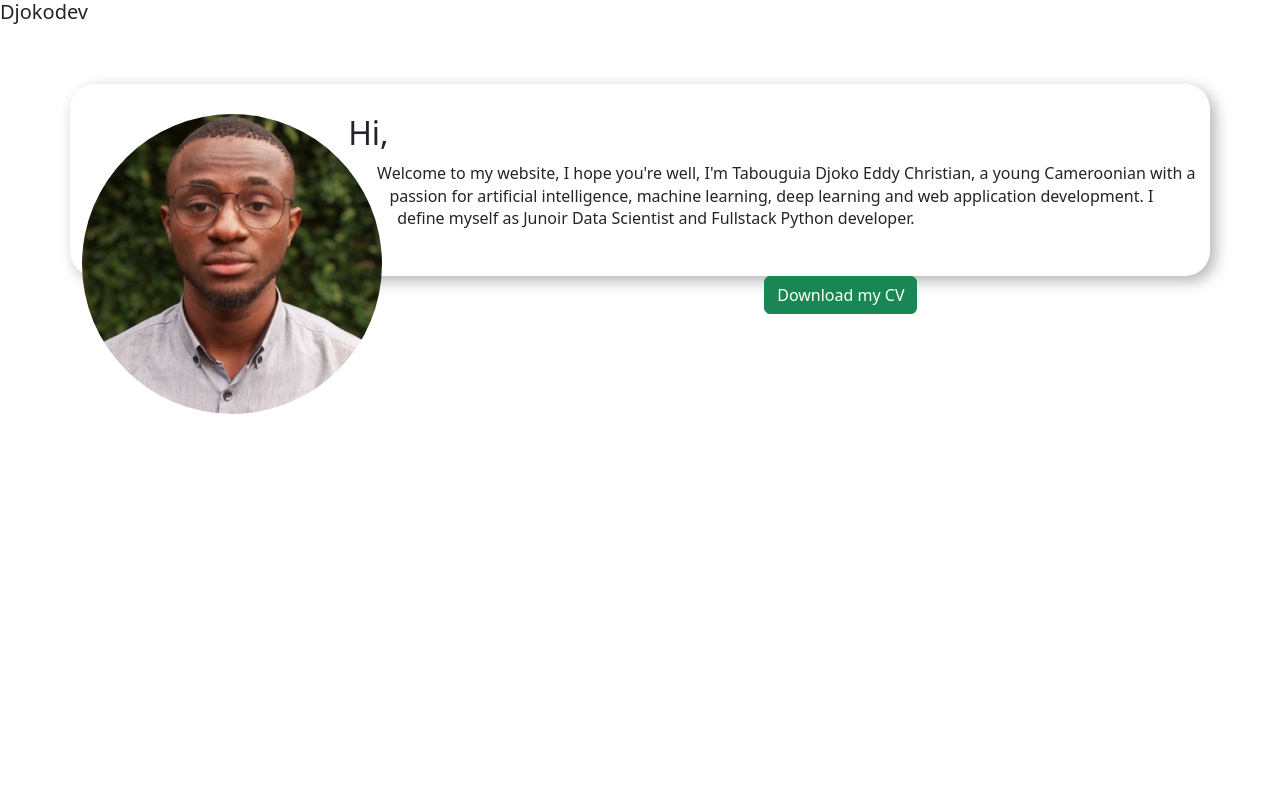
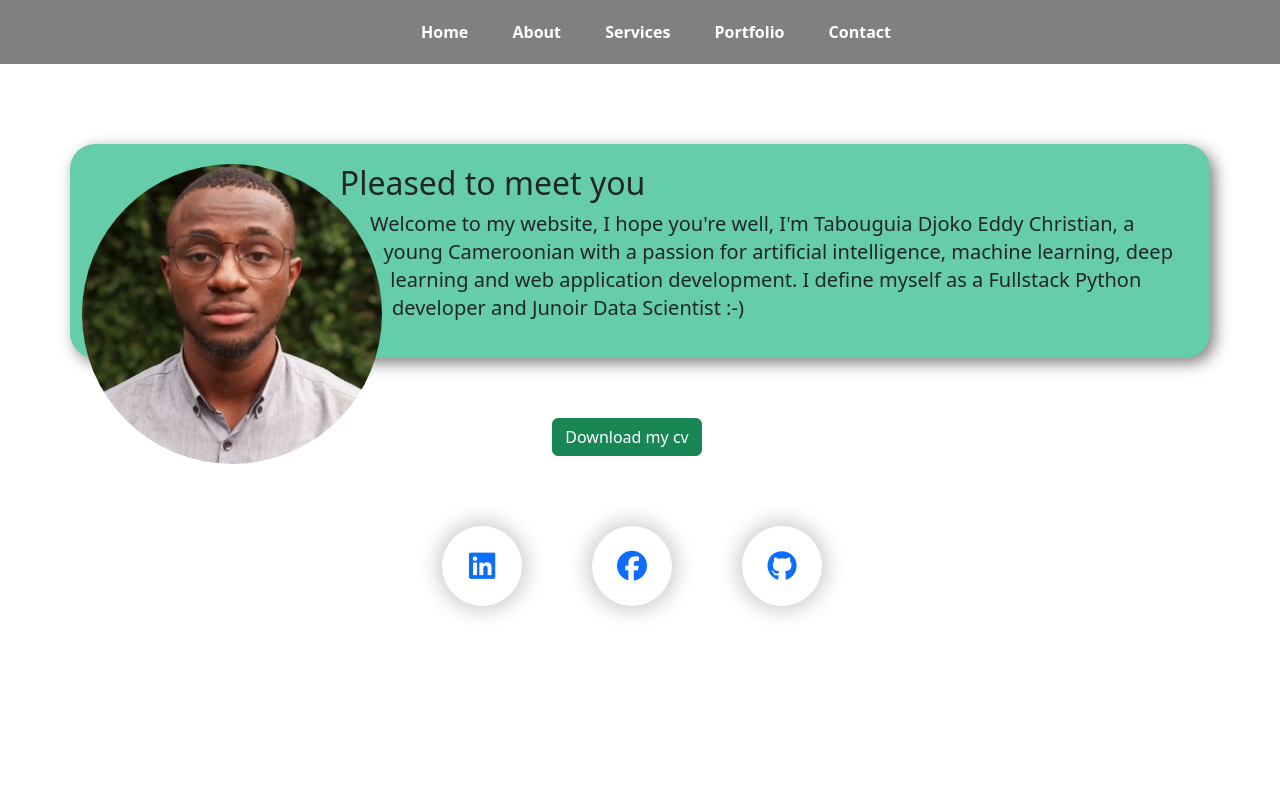
Before and after one commit to djokodev/my_website, a Django app: page / in a window 1280 px wide. Run offline with Django 4.2, Linux system fonts and the light colour scheme; some libraries are stand-ins or nearby versions.

Commit message:
premiere version du homepage termine, barre de navigation = ok

```diff
--- a/My_Digital_Site/settings.py
+++ b/My_Digital_Site/settings.py
@@ -14,7 +14,6 @@ from pathlib import Path
 
 # Build paths inside the project like this: BASE_DIR / 'subdir'.
 BASE_DIR = Path(__file__).resolve().parent.parent
-
 
 # Quick-start development settings - unsuitable for production
 # See https://docs.djangoproject.com/en/4.2/howto/deployment/checklist/
@@ -55,7 +54,7 @@ ROOT_URLCONF = "My_Digital_Site.urls"
 TEMPLATES = [
     {
         "BACKEND": "django.template.backends.django.DjangoTemplates",
-        "DIRS": [],
+        "DIRS": [BASE_DIR / "templates"],
         "APP_DIRS": True,
         "OPTIONS": {
             "context_processors": [
--- a/my_site/static/my_site/home.css
+++ b/my_site/static/my_site/home.css
@@ -1,7 +1,7 @@
+
 .buton-download{
-    text-align: center;
+    margin-top: 60px;
 }
-
 
 img {
     width: 300px;
@@ -10,7 +10,7 @@ img {
     border-radius: 50%;
     float: left;
     shape-outside: margin-box;
-    margin: 0 20px 5px 0;
+    margin: 0 10px 5px 0;
 }
 /*
 .container::after {
@@ -21,18 +21,86 @@ img {
 */
 
 .container {
-    max-width: 600px;
+    max-width: 500px;
     margin: 0 auto;
-    padding: 30px;
+    padding: 20px;
     border-radius: 25px;
-    box-shadow: 5px 5px 15px rgba(0,0,0,0.3);
-    margin-top: 60px;
+    box-shadow: 5px 5px 15px rgba(0,0,0,0.5);
+    margin-top: 80px;
+    background-color: #66CDAA;
 }
 
+
+
 .container p {
+    font-size: 20px;
     line-height: 1.4;
 }
 
-.container h2 {
-    margin-bottom: 10px;
+.buton-download .btn:hover{
+    color: #87CEFA;
 }
+
+.body-container {
+    height: 100%;
+}
+
+.body-container .buton-download{
+    position: relative;
+}
+
+.body-container .buton-download .btn{
+    margin-left: 200px;
+}
+
+.social-links {
+    display: flex;
+
+}
+
+.social-links a{
+    width: 80px;
+    height: 80px;
+    text-align: center;
+    text-decoration: none;
+    color: #00;
+    box-shadow: 0 0 20px 5px rgba(0,0,0,0.2);
+    margin: 0px 20px;
+    border-radius: 50%;
+    margin-top: 70px;
+    margin-left: 50px;
+    position: relative;
+    overflow: hidden;
+    transition: transform 0.5s;
+}
+
+.social-links a .fa-brands{
+    font-size: 30px;
+    line-height: 80px;
+    position: relative;
+    z-index: 10;
+    transition: color 0.5s;
+}
+
+.social-links a::after{
+    content: '';
+    width: 100%;
+    height: 100%;
+    top: -90px;
+    left: 0;
+    background: linear-gradient(-45deg, #00FF00, #8a2be2);
+    position: absolute;
+    transition: 0.5s;
+}
+
+.social-links a:hover::after{
+    top: 0;
+}
+
+.social-links a:hover .fa-brands{
+    color: #fff;
+}
+
+.social-links a:hover{
+    transform: translateY(-15px);
+}
--- /dev/null
+++ b/my_site/static/my_site/navbar.css
@@ -0,0 +1,23 @@
+
+nav {
+    background-color: #808080;
+    text-align: center;
+    align-items: center;
+    justify-content: space-between;
+}
+
+nav ul li{
+    display: inline-block;
+    padding: 20px 20px;
+}
+
+nav ul li a{
+    color: white;
+    text-decoration: none;
+    font-weight: bold;
+}
+
+nav ul li a:hover{
+    color: #66CDAA;
+    transition: .3s;
+}
--- /dev/null
+++ b/my_site/templates/about.html
@@ -0,0 +1,6 @@
+{% extends 'base.html' %}
+
+
+    {% block content %}
+        <h1>About Me</h1>
+    {% endblock %}
--- /dev/null
+++ b/my_site/templates/contact.html
@@ -0,0 +1,6 @@
+{% extends 'base.html' %}
+
+
+    {% block content %}
+        <h1>Contact</h1>
+    {% endblock %}
--- a/my_site/templates/home.html
+++ b/my_site/templates/home.html
@@ -1,4 +1,8 @@
+{% extends 'base.html' %}
 {% load static %}
+
+{% block content %}
+
 <!DOCTYPE html>
 <html lang="fr">
 <head>
@@ -6,20 +10,29 @@
     <title>Home page</title>
     <link href="{% static 'my_site/home.css' %}" rel="stylesheet" type="text/css">
     <link href="https://cdn.jsdelivr.net/npm/bootstrap@5.3.0/dist/css/bootstrap.min.css" rel="stylesheet" integrity="sha384-9ndCyUaIbzAi2FUVXJi0CjmCapSmO7SnpJef0486qhLnuZ2cdeRhO02iuK6FUUVM" crossorigin="anonymous">
+    <script src="https://kit.fontawesome.com/c7b0caeecd.js" crossorigin="anonymous"></script>
 </head>
-<body>
+<body class="body-container">
 
-    <h5>Djokodev</h5>
     <article class="container">
         <img src="{% static 'my_site/my_photo.jpg' %}" alt="My image">
-        <h2>Hi,</h2>
-        <p>Welcome to my website, I hope you're well, I'm Tabouguia Djoko Eddy Christian, a young Cameroonian with a passion for artificial intelligence, machine learning, deep learning and web application development. I define myself as Junoir Data Scientist and Fullstack Python developer.</p>
+        <h2>Pleased to meet you </h2>
+        <p>Welcome to my website, I hope you're well, I'm Tabouguia Djoko Eddy Christian, a young Cameroonian with a passion for artificial intelligence, machine learning, deep learning and web application development. I define myself as a Fullstack Python developer and Junoir Data Scientist  :-)</p>
     </article>
+
     <div class="buton-download">
-        <a class="btn btn-success" href="{% url 'download' %}" download="cv.pdf">Download my CV</a>
+        <a class="btn btn-success" href="{% url 'download' %}" download="cv.pdf">Download my cv</a>
+    </div>
+
+    <div class="social-links">
+        <a href="https://www.linkedin.com/in/djokodev/"><i class="fa-brands fa-linkedin"></i></a>
+        <a href="https://www.facebook.com/profile.php?id=100084129553429"><i class="fa-brands fa-facebook"></i></a>
+        <a href="https://github.com/djokodev"><i class="fa-brands fa-github"></i></a>
     </div>
 
 
 <script src="https://cdn.jsdelivr.net/npm/bootstrap@5.3.0/dist/js/bootstrap.bundle.min.js" integrity="sha384-geWF76RCwLtnZ8qwWowPQNguL3RmwHVBC9FhGdlKrxdiJJigb/j/68SIy3Te4Bkz" crossorigin="anonymous"></script>
 </body>
 </html>
+
+{% endblock %}
--- /dev/null
+++ b/my_site/templates/portfolio.html
@@ -0,0 +1,6 @@
+{% extends 'base.html' %}
+
+
+    {% block content %}
+        <h1>Portfolio</h1>
+    {% endblock %}
--- /dev/null
+++ b/my_site/templates/service.html
@@ -0,0 +1,6 @@
+{% extends 'base.html' %}
+
+
+    {% block content %}
+        <h1>Service</h1>
+    {% endblock %}
--- a/my_site/urls.py
+++ b/my_site/urls.py
@@ -4,4 +4,8 @@ from . import views
 urlpatterns = [
     path("", views.home, name="home"),
     path("download", views.download, name="download"),
+    path("about", views.about, name="about"),
+    path("service", views.service, name="service"),
+    path("portfolio", views.portfolio, name="portfolio"),
+    path("contact", views.contact, name="contact"),
 ]
--- a/my_site/views.py
+++ b/my_site/views.py
@@ -7,6 +7,18 @@ def home(request):
     return render(request, "home.html")
 
 
+def about(request):
+    return render(request, "about.html")
+
+def service(request):
+    return render(request, "service.html")
+
+def portfolio(request):
+    return render(request, "portfolio.html")
+
+def contact(request):
+    return render(request, "contact.html")
+
 def download(request):
     file = os.path.join(settings.BASE_DIR, 'my_site/static/my_site/cv.pdf')
 
--- /dev/null
+++ b/templates/base.html
@@ -0,0 +1,27 @@
+{% load static %}
+
+<html>
+    <head>
+        <link href="{% static 'my_site/navbar.css' %}" rel="stylesheet" type="text/css">
+        <link href="https://cdn.jsdelivr.net/npm/bootstrap@5.3.0/dist/css/bootstrap.min.css" rel="stylesheet" integrity="sha384-9ndCyUaIbzAi2FUVXJi0CjmCapSmO7SnpJef0486qhLnuZ2cdeRhO02iuK6FUUVM" crossorigin="anonymous">
+        <script src="https://kit.fontawesome.com/c7b0caeecd.js" crossorigin="anonymous"></script>
+    </head>
+
+    <div class="hero">
+        <nav>
+            <ul>
+                <li><a href="{% url 'home' %}">Home</a></li>
+                <li><a href="{% url 'about' %}">About</a></li>
+                <li><a href="{% url 'service' %}">Services</a></li>
+                <li><a href="{% url 'portfolio' %}">Portfolio</a></li>
+                <li><a href="{% url 'contact' %}">Contact</a></li>
+            </ul>
+        </nav>
+    </div>
+
+</html>
+
+
+  {% block content %}
+
+  {% endblock %}
```
Also changed, not shown: db.sqlite3.
